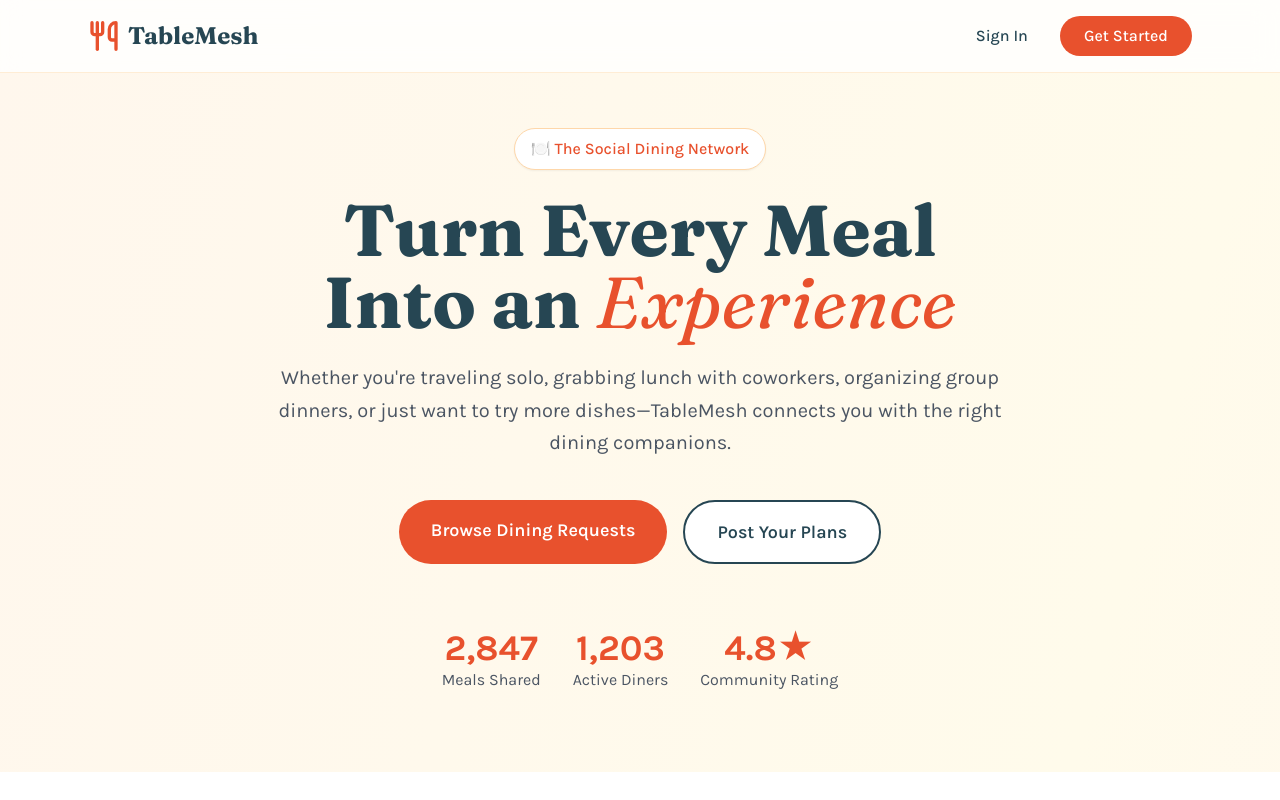
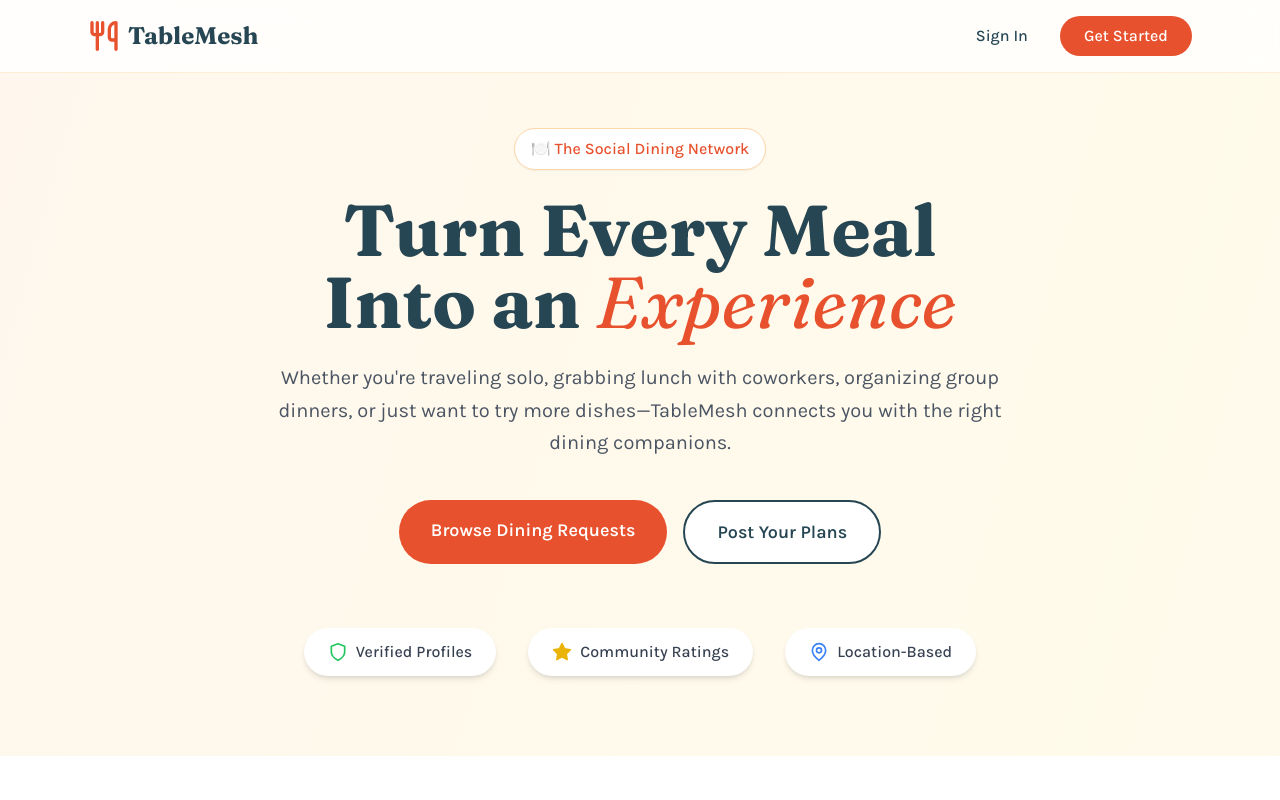
Before and after one commit to donalcheung/dine-together, a Next.js app: page / in a window 1280 px wide. Shown: the top 800 px of the page. Built offline with nearby package versions, Linux system fonts and the light colour scheme; no server answers.

Commit message:
Update page.tsx

```diff
--- a/app/page.tsx
+++ b/app/page.tsx
@@ -90,19 +90,19 @@ export default function Home() {
             </Link>
           </div>
 
-          {/* Stats */}
+          {/* Trust Indicators */}
           <div className="flex gap-8 justify-center mt-16 flex-wrap">
-            <div className="text-center">
-              <div className="text-4xl font-bold text-[var(--primary)]">2,847</div>
-              <div className="text-gray-600">Meals Shared</div>
+            <div className="flex items-center gap-2 px-6 py-3 bg-white rounded-full shadow-md">
+              <Shield className="w-5 h-5 text-green-500" />
+              <span className="font-medium text-gray-700">Verified Profiles</span>
             </div>
-            <div className="text-center">
-              <div className="text-4xl font-bold text-[var(--primary)]">1,203</div>
-              <div className="text-gray-600">Active Diners</div>
+            <div className="flex items-center gap-2 px-6 py-3 bg-white rounded-full shadow-md">
+              <Star className="w-5 h-5 text-yellow-500 fill-yellow-500" />
+              <span className="font-medium text-gray-700">Community Ratings</span>
             </div>
-            <div className="text-center">
-              <div className="text-4xl font-bold text-[var(--primary)]">4.8★</div>
-              <div className="text-gray-600">Community Rating</div>
+            <div className="flex items-center gap-2 px-6 py-3 bg-white rounded-full shadow-md">
+              <MapPin className="w-5 h-5 text-blue-500" />
+              <span className="font-medium text-gray-700">Location-Based</span>
             </div>
           </div>
         </div>
@@ -327,7 +327,7 @@ export default function Home() {
                 ))}
               </div>
               <p className="text-gray-700 mb-4 leading-relaxed italic">
-                "Finally tried that Korean BBQ spot! Found 3 people to split dishes with. We ordered the whole menu and spent half what we would've alone."
+                "Finally tried that dim sum spot! Found 3 people to split dishes with. We ordered the whole menu and spent half what we would've alone."
               </p>
               <div className="font-semibold text-[var(--neutral)]">— Jamie, Food Enthusiast</div>
             </div>
```
